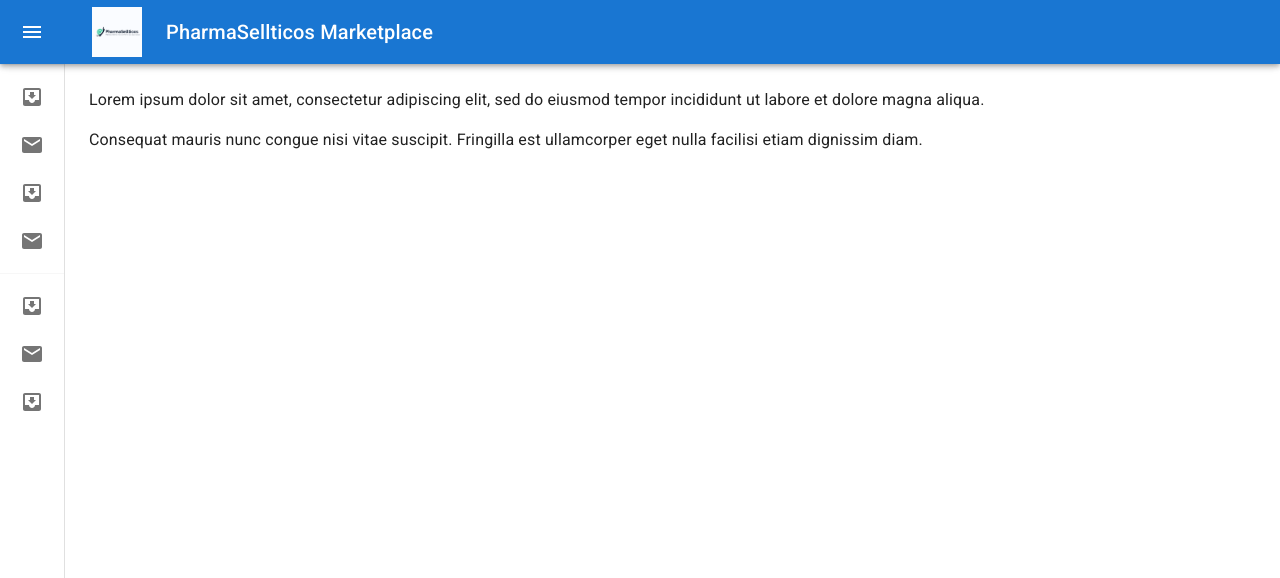
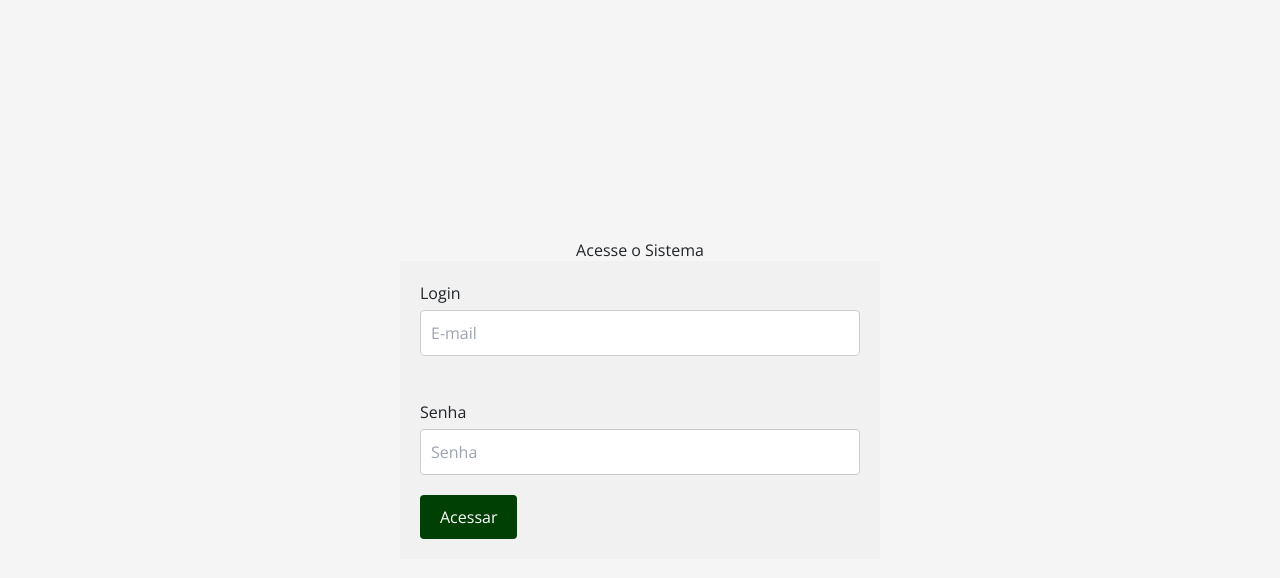
Before and after one commit to ricardo-werner/LAB365-FullStack-M3PFC-FrontEnd-Squad2, a React (Vite) app: page / in a window 1280 px wide. Shown: the top 578 px of the page. Built offline with nearby package versions, Linux system fonts and the light colour scheme; no server answers.

Commit message:
refactor: deletado Navegação

```diff
--- a/src/App.jsx
+++ b/src/App.jsx
@@ -1,12 +1,10 @@
 import './App.css';
-import Navegacao from './components/Navegacao/Navegacao';
-//import AppRouter from './Router';
+import AppRouter from './Router';
 
 function App() {
   return (
     <div className="App">
-      <Navegacao />
-      {/*<AppRouter />*/}
+      <AppRouter />
     </div>
   );
 }
```
